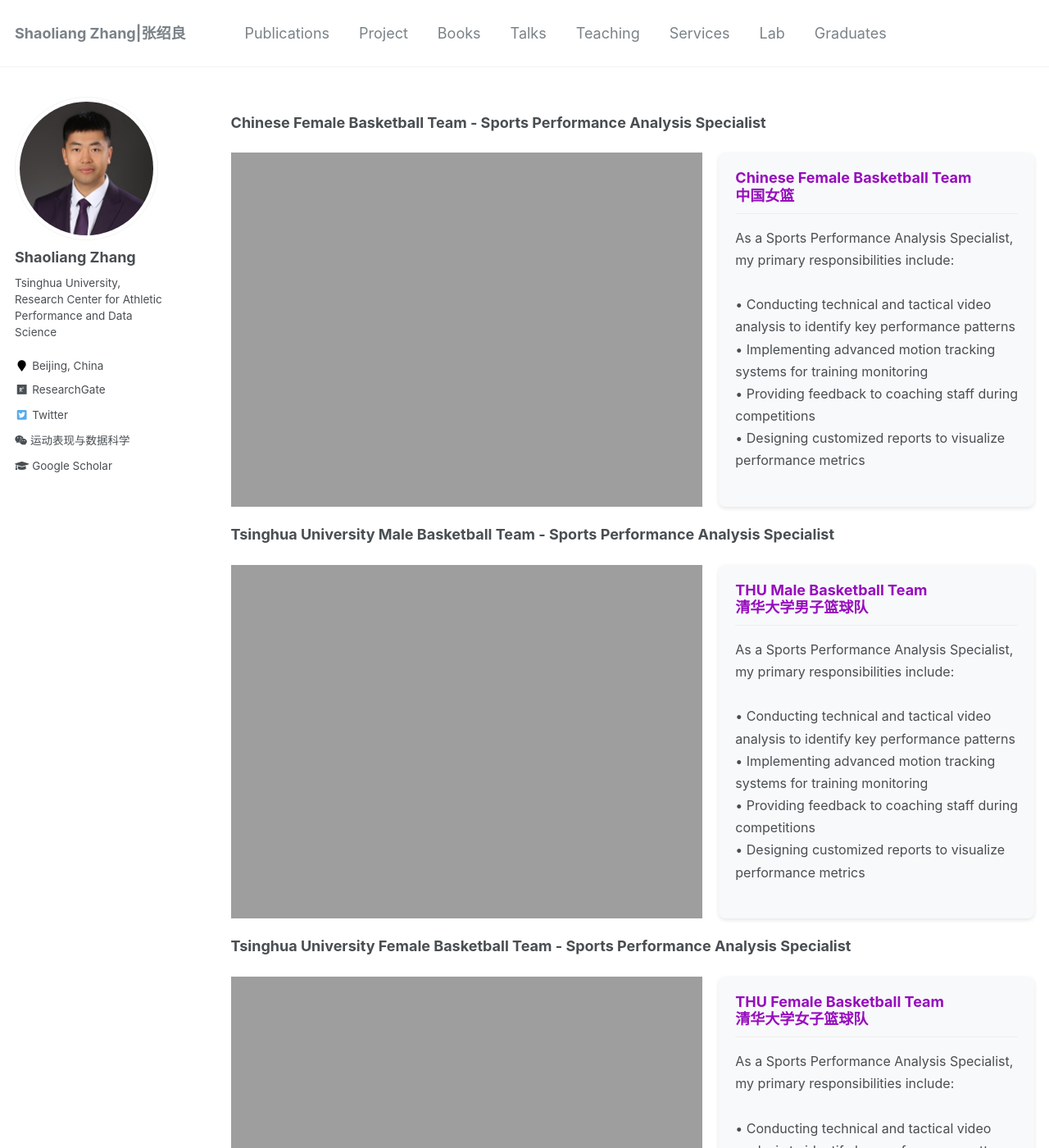
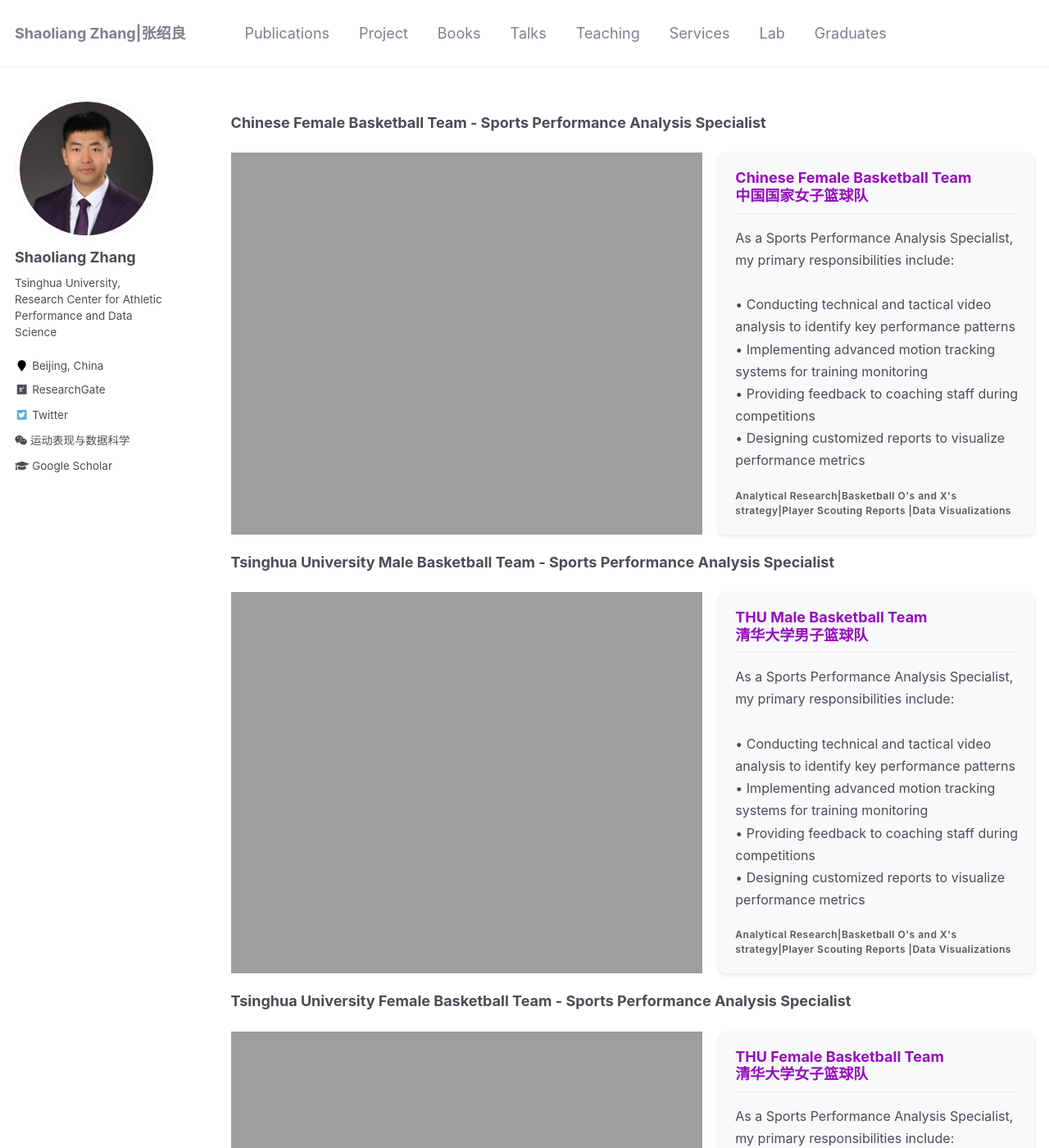
Before and after one commit to sportssuper/ZSL, a Jekyll site: the page built from _pages/services.md, in a window 1280 px wide and 1400 px high. Shown: the whole window at 82% size. Built offline with Jekyll 4.4.1, drawn with Linux system fonts in a browser that asks for light colours; a script that is not in the unit is left out; some of the changed text lies outside the part shown.

Commit message:
Update services.md

```diff
--- a/_pages/services.md
+++ b/_pages/services.md
@@ -18,7 +18,7 @@
 
   <div style="width: 40%; padding: 20px; background: #f8f9fa; border-radius: 8px; box-shadow: 0 2px 5px rgba(0,0,0,0.1);">
     <h3 style="color: #960DBD; margin-top: 0; border-bottom: 1px solid #eee; padding-bottom: 10px;">
-      Chinese Female Basketball Team<br>中国女篮
+      Chinese Female Basketball Team<br>中国国家女子篮球队
     </h3>
     <p style="line-height: 1.7; font-size: 16px; margin-bottom: 0;">
       As a Sports Performance Analysis Specialist, my primary responsibilities include:<br><br>
@@ -27,6 +27,9 @@
     • Providing feedback to coaching staff during competitions<br>
     • Designing customized reports to visualize performance metrics<br>
     </p>
+    <div style="margin-top: 20px; font-size: 12px; font-weight: 600; color: #555; letter-spacing: 0.5px;">
+  Analytical Research|Basketball O's and X's strategy|Player Scouting Reports |Data Visualizations
+  </div>
   </div>
 </div>
 
@@ -50,6 +53,10 @@
     • Providing feedback to coaching staff during competitions<br>
     • Designing customized reports to visualize performance metrics<br>
     </p>
+ <div style="margin-top: 20px; font-size: 12px; font-weight: 600; color: #555; letter-spacing: 0.5px;">
+  Analytical Research|Basketball O's and X's strategy|Player Scouting Reports |Data Visualizations
+  </div>
+
   </div>
 </div>
 
@@ -73,5 +80,9 @@
     • Providing feedback to coaching staff during competitions<br>
     • Designing customized reports to visualize performance metrics<br>
     </p>
+  <div style="margin-top: 20px; font-size: 12px; font-weight: 600; color: #555; letter-spacing: 0.5px;">
+  Analytical Research|Basketball O's and X's strategy|Player Scouting Reports |Data Visualizations
+  </div>
+
   </div>
 </div>
```
